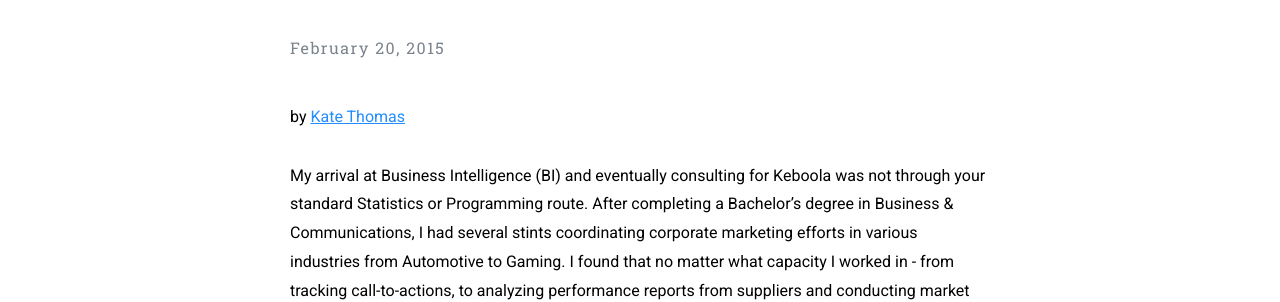
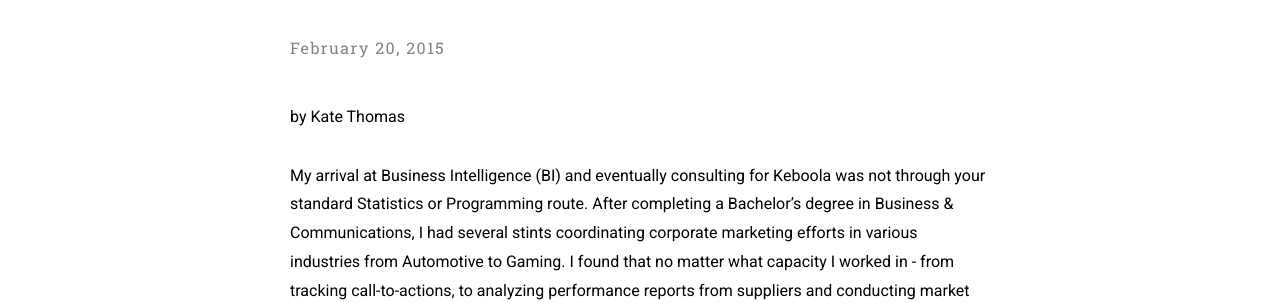
Before and after one commit to keboola/blog, a Jekyll site: the page built from _posts/2018-10-11-why.md, in a window 1280 px wide and 900 px high, scrolled down 346 px. Shown: the part 153-455 px from the top of the window. Built offline with Jekyll 4.4.1, drawn with Linux system fonts in a browser that asks for light colours; nearby versions of some CDN libraries; some of the changed lines change nothing that is shown.

Commit message:
Update from Forestry.io - Updated why.md

```diff
--- a/_posts/2018-10-11-why.md
+++ b/_posts/2018-10-11-why.md
@@ -11,7 +11,7 @@ coverphoto: ''
 coverphoto_slider: "/uploads/nerds.jpg"
 
 ---
-by [Kate Thomas](http://blog.keboola.com/author/14560)
+by Kate Thomas
 
 My arrival at Business Intelligence (BI) and eventually consulting for Keboola was not through your standard Statistics or Programming route. After completing a Bachelor’s degree in Business & Communications, I had several stints coordinating corporate marketing efforts in various industries from Automotive to Gaming. I found that no matter what capacity I worked in - from tracking call-to-actions, to analyzing performance reports from suppliers and conducting market research - I could not hide from data.
 
```
